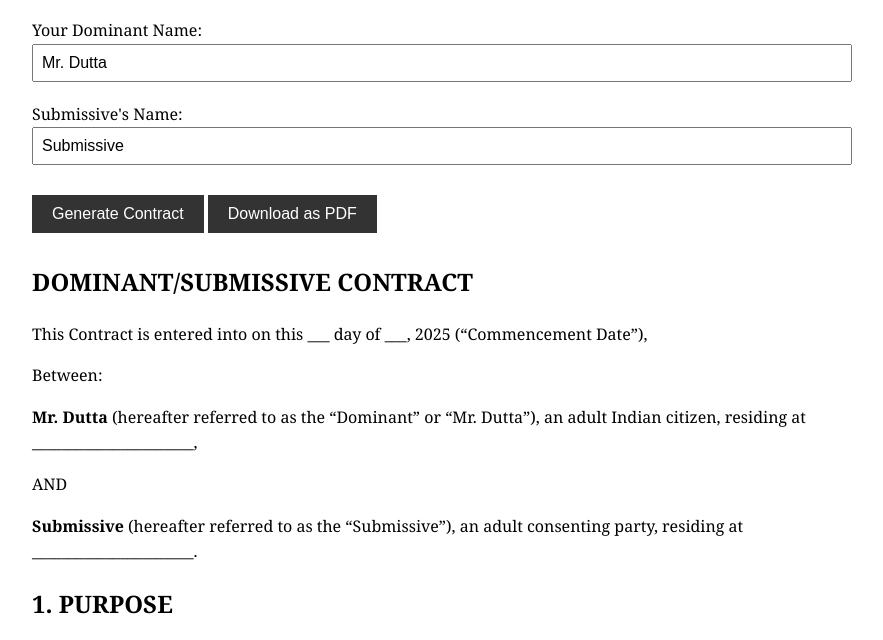
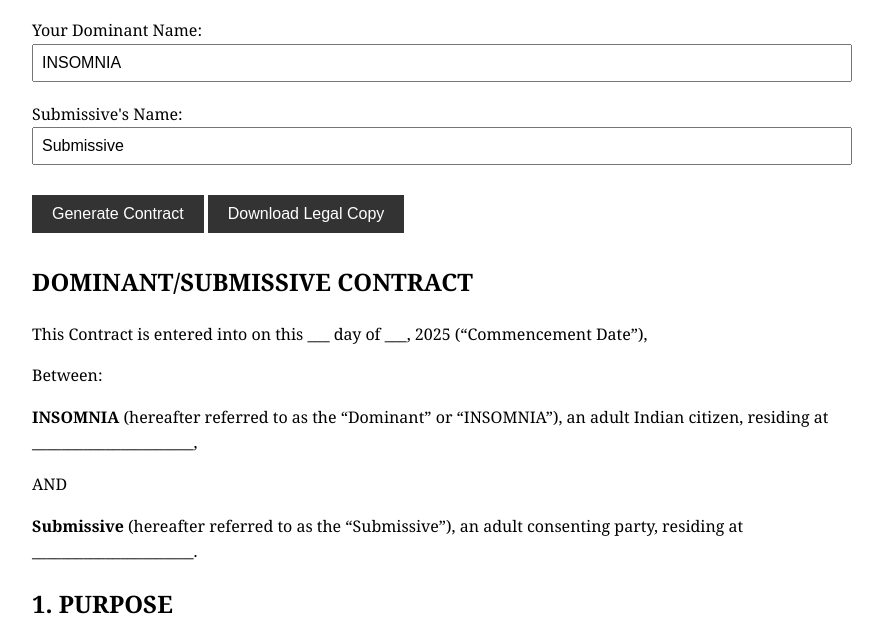
Before and after one commit to xpreview/Dominant-Submissive-Contract-Generator, a plain HTML site: page index.html in a window 1280 px wide. Both pictures are taken after a click on the button "Generate Contract". Shown: the part 116-756 px from the top of the page, without its empty margins (208-1091 px from the left). Drawn offline with Linux system fonts and the light colour scheme.

Commit message:
Update index.html

```diff
--- a/index.html
+++ b/index.html
@@ -45,7 +45,7 @@
 
   <div class="field">
     <label>Your Dominant Name:</label>
-    <input type="text" id="dominantName" value="Mr. Dutta">
+    <input type="text" id="dominantName" value="INSOMNIA">
   </div>
 
   <div class="field">
@@ -54,7 +54,7 @@
   </div>
 
   <button onclick="generateContract()">Generate Contract</button>
-  <button onclick="downloadPDF()">Download as PDF</button>
+  <button onclick="downloadPDF()">Download Legal Copy</button>
 
   <div id="contractContainer"></div>
 
@@ -88,6 +88,9 @@
   <li>Cover agreed travel, attire, or related expenses.</li>
   <li>May restrain, bind, or confine the Submissive as appropriate within limits.</li>
 </ul>
+
+<p> ឵឵ </p>
+
 <p>The Submissive agrees to:</p>
 <ul>
   <li>Obey all instructions given by [DOMINANT_NAME] immediately and without hesitation.</li>
@@ -151,6 +154,8 @@
 <p>12.1 Neither Party shall record, film, or photograph any acts under this Contract without prior written consent.<br>
 12.2 Violation entitles the other Party to seek damages or file a complaint under the Indian IT Act.</p>
 
+<p> ឵឵ </p>
+
 <h2>13. ANTI-DEFAMATION</h2>
 <p>13.1 Neither Party shall defame, blackmail, or misrepresent the other in any forum (online or offline).</p>
 
@@ -161,12 +166,12 @@
 <h3>IN WITNESS WHEREOF, the Parties have signed this Contract on this ___ day of ___, 2025.</h3>
 <p>______________________________<br>[DOMINANT_NAME] — Dominant</p>
 <p>______________________________<br>[SUBMISSIVE_NAME]</p>
-<p>______________________________<br>Witness 1 (Name, Signature, ID)</p>
-<p>______________________________<br>Witness 2 (Name, Signature, ID)</p>
+<p>______________________________<br>Witness 1 (Name, Signature)</p>
+<p>______________________________<br>Witness 2 (Name, Signature)</p>
 `;
 
     function generateContract() {
-      const dominant = document.getElementById('dominantName').value || 'Mr. Dutta';
+      const dominant = document.getElementById('dominantName').value || 'INSOMNIA';
       const submissive = document.getElementById('submissiveName').value || 'Submissive';
       const filled = template.replace(/\[DOMINANT_NAME\]/g, dominant).replace(/\[SUBMISSIVE_NAME\]/g, submissive);
       document.getElementById('contractContainer').innerHTML = filled;
```
